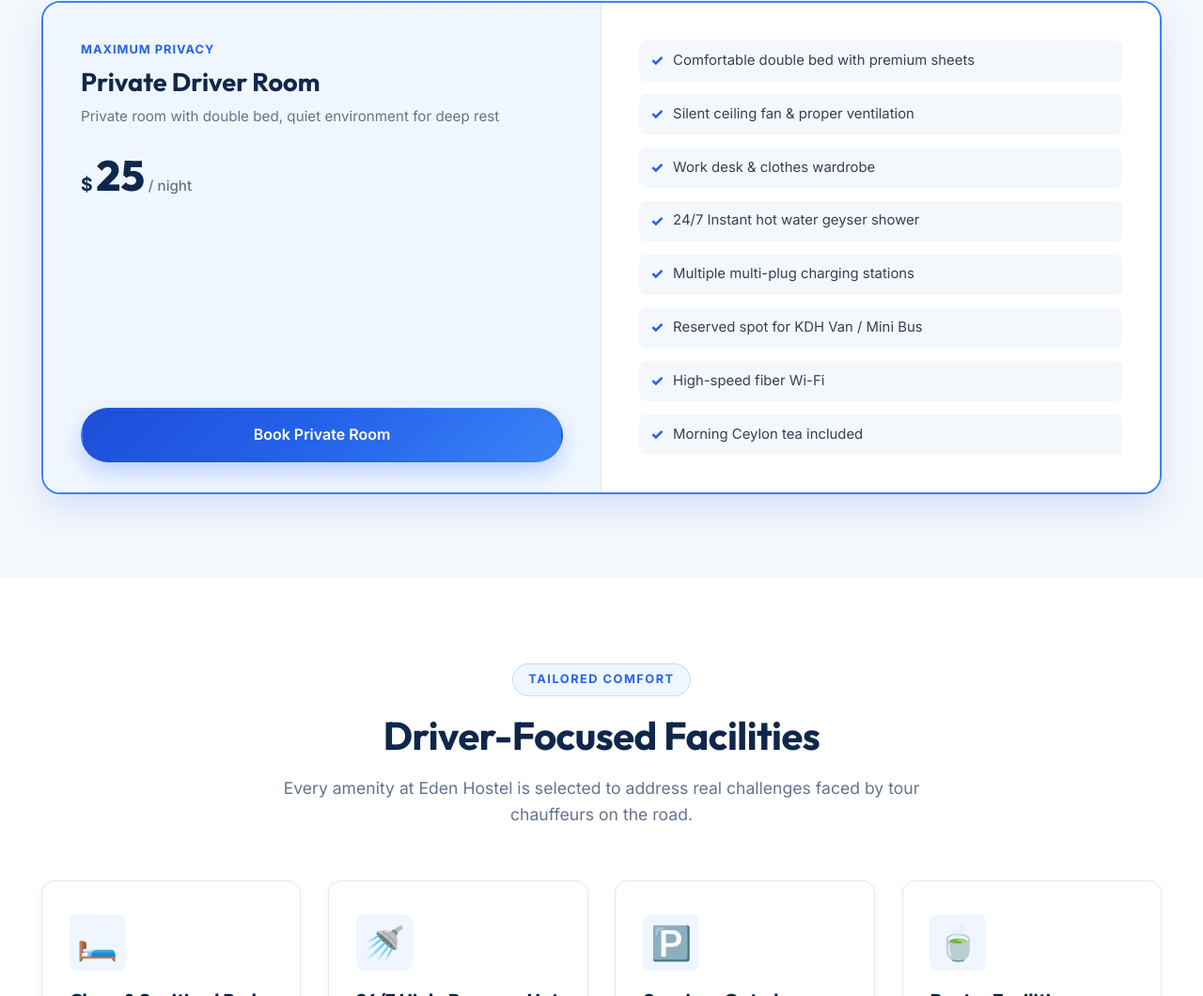
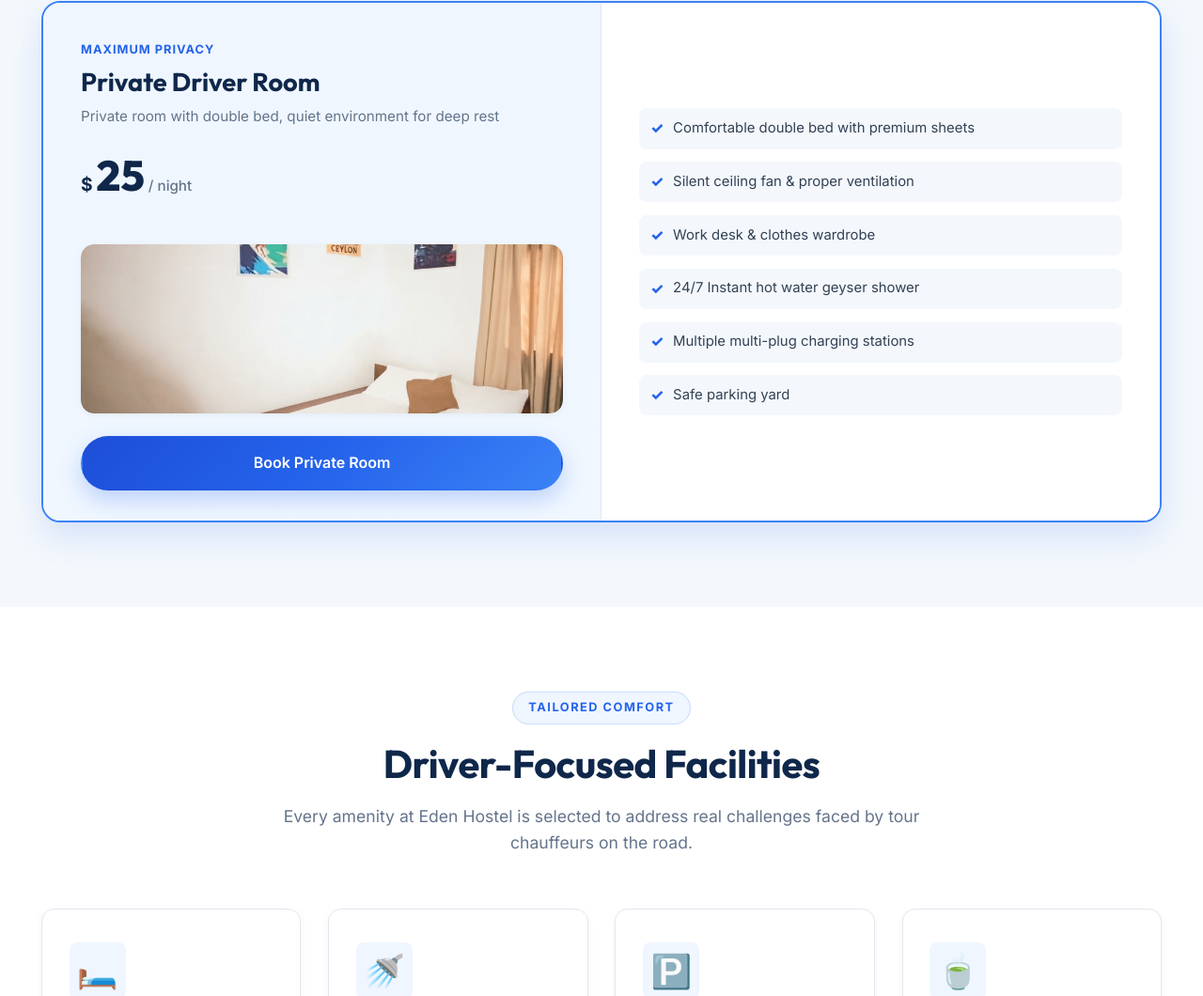
Before and after one commit to Dewni2004/Eden-Hostel, a plain HTML site: page index.html in a window 1280 px wide. Shown: the part 2544-3604 px from the top of the page at 94% size. Drawn offline with Linux system fonts and the light colour scheme.

Commit message:
add room preview image and update amenities list for driver room card

```diff
--- a/index.html
+++ b/index.html
@@ -317,6 +317,9 @@
                                 <span class="amount">25</span>
                                 <span class="period">/ night</span>
                             </div>
+                            <div class="room-preview-img">
+                                <img src="images/room.jpg" alt="Private Driver Room at Eden Airport Hostel Negombo" loading="lazy">
+                            </div>
                             <div class="room-action">
                                 <a href="https://wa.me/94713160016?text=Hi%20Eden%20Hostel,%20I%20would%20like%20to%20reserve%20a%20Private%20Driver%20Room%20($25)."
                                     target="_blank" rel="noopener" class="btn btn-primary btn-block">
@@ -331,9 +334,7 @@
                             <li><span>✓</span> Work desk &amp; clothes wardrobe</li>
                             <li><span>✓</span> 24/7 Instant hot water geyser shower</li>
                             <li><span>✓</span> Multiple multi-plug charging stations</li>
-                            <li><span>✓</span> Reserved spot for KDH Van / Mini Bus</li>
-                            <li><span>✓</span> High-speed fiber Wi-Fi</li>
-                            <li><span>✓</span> Morning Ceylon tea included</li>
+                            <li><span>✓</span> Safe parking yard</li>
                         </ul>
                     </div>
                 </div>
--- a/style.css
+++ b/style.css
@@ -1102,6 +1102,28 @@ header.scrolled .logo img {
     color: var(--text-muted);
     font-size: 0.95rem;
     font-weight: 500;
+}
+
+/* Room Preview Image */
+.room-preview-img {
+    margin: 1.2rem 0 0;
+    border-radius: var(--radius-md);
+    overflow: hidden;
+    box-shadow: var(--shadow-sm);
+    line-height: 0;
+}
+
+.room-preview-img img {
+    width: 100%;
+    height: 180px;
+    object-fit: cover;
+    border-radius: var(--radius-md);
+    transition: transform 0.4s ease;
+    display: block;
+}
+
+.room-preview-img img:hover {
+    transform: scale(1.04);
 }
 
 .room-features {
```
